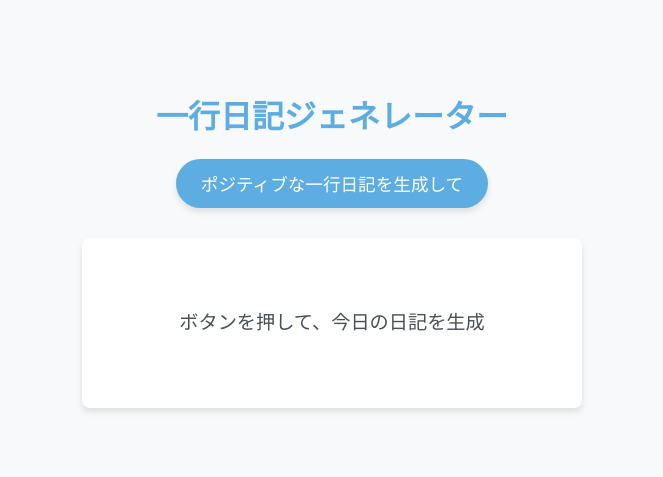
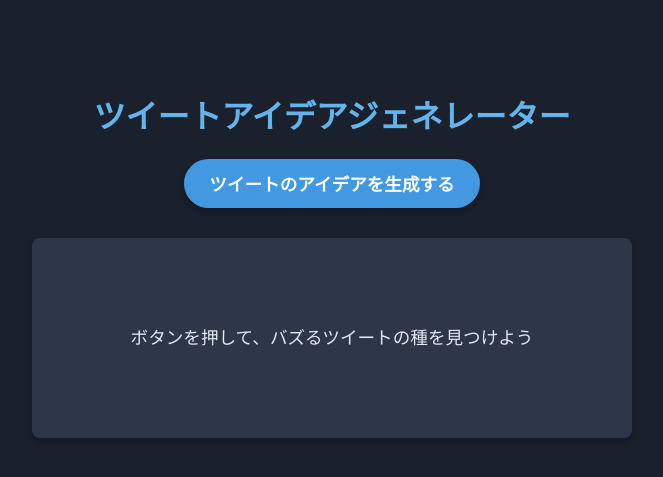
Before and after one commit to Keiichiro512/Generative-AI, a Flask app: page / in a window 1280 px wide. Shown: the top 477 px of the page, without its empty margins (308-971 px from the left). Run offline with Flask 3, Linux system fonts and the light colour scheme.

Commit message:
ツイートアイデアジェネレーター機能を追加

```diff
--- a/app.py
+++ b/app.py
@@ -19,10 +19,21 @@ def index():
     return render_template('index.html')
 
 @app.route('/generate', methods=['POST'])
-def generate_diary():
+def generate_tweet_idea():
     try:
-        # AIへの指示（プロンプト）を「一行日記」用に変更
-        prompt = "架空の人物になりきって、今日あった素晴らしい出来事や感じたことを、ポジティブな一行日記として生成してください。読んだ人が少し元気になれるような、心温まる内容でお願いします。"
+        # AIへの指示（プロンプト）を「ツイートアイデア」用に変更
+        prompt = """
+あなたは人気のテック系インフルエンサーです。
+「プログラミング学習」をテーマにした、多くの人に「いいね」や「リポスト」をしてもらえそうな、面白くて役立つツイートのアイデアを1つだけ生成してください。
+
+フォーマットは必ず以下のようにしてください。
+
+【ツイート案】
+(ここに140字程度のツイート本文)
+
+【ハッシュタグ案】
+#プログラミング学習 #駆け出しエンジニアと繋がりたい
+"""
 
         response = model.generate_content(prompt)
 
@@ -31,7 +42,7 @@ def generate_diary():
         return jsonify({'result': formatted_response})
 
     except Exception as e:
-        print(f"日記生成中にエラー: {e}")
+        print(f"ツイートアイデア生成中にエラー: {e}")
         return jsonify({'error': str(e)}), 500
 
 if __name__ == '__main__':
--- a/templates/index.html
+++ b/templates/index.html
@@ -3,24 +3,67 @@
 <head>
     <meta charset="UTF-8">
     <meta name="viewport" content="width=device-width, initial-scale=1.0">
-    <title>一行日記ジェネレーター</title>
+    <title>ツイートアイデアジェネレーター</title>
     <style>
-        body { font-family: 'Hiragino Kaku Gothic ProN', 'Meiryo', sans-serif; text-align: center; margin-top: 50px; background-color: #f8f9fa; color: #495057; }
-        h1 { color: #5dade2; }
-        #container { max-width: 500px; margin: 0 auto; padding: 20px; }
-        button { padding: 12px 25px; font-size: 1.1em; color: #fff; background-color: #5dade2; border: none; border-radius: 25px; cursor: pointer; transition: background-color 0.3s; box-shadow: 0 4px 6px rgba(0,0,0,0.1); }
-        button:hover { background-color: #3498db; }
-        #result-container { margin-top: 30px; padding: 25px; background-color: #fff; border-radius: 8px; min-height: 120px; line-height: 1.8; text-align: center; box-shadow: 0 4px 6px rgba(0,0,0,0.1); white-space: pre-wrap; display: flex; align-items: center; justify-content: center; font-size: 1.2em;}
-        #loading { display: none; color: #7f8c8d; }
+        body {
+            font-family: -apple-system, BlinkMacSystemFont, 'Segoe UI', Roboto, 'Helvetica Neue', Arial, sans-serif;
+            text-align: center;
+            margin-top: 50px;
+            background-color: #1a202c; /* ダークな背景色 */
+            color: #e2e8f0; /* 明るい文字色 */
+        }
+        h1 {
+            color: #63b3ed; /* 明るい青 */
+        }
+        #container {
+            max-width: 600px;
+            margin: 0 auto;
+            padding: 20px;
+        }
+        button {
+            padding: 12px 25px;
+            font-size: 1.1em;
+            font-weight: bold;
+            color: #fff;
+            background-color: #4299e1; /* 少し濃い青 */
+            border: none;
+            border-radius: 25px;
+            cursor: pointer;
+            transition: background-color 0.3s, transform 0.2s;
+            box-shadow: 0 4px 6px rgba(0, 0, 0, 0.2);
+        }
+        button:hover {
+            background-color: #3182ce;
+            transform: translateY(-2px);
+        }
+        #result-container {
+            margin-top: 30px;
+            padding: 25px;
+            background-color: #2d3748; /* 背景より少し明るいダーク色 */
+            border-radius: 8px;
+            min-height: 150px;
+            line-height: 1.8;
+            text-align: left; /* ツイートなので左寄せに */
+            box-shadow: 0 4px 6px rgba(0, 0, 0, 0.2);
+            white-space: pre-wrap;
+            display: flex;
+            align-items: center;
+            justify-content: center;
+            font-size: 1.1em;
+        }
+        #loading {
+            display: none;
+            color: #a0aec0;
+        }
     </style>
 </head>
 <body>
     <div id="container">
-        <h1>一行日記ジェネレーター</h1>
-        <button id="generate-btn">ポジティブな一行日記を生成して</button>
+        <h1>ツイートアイデアジェネレーター</h1>
+        <button id="generate-btn">ツイートのアイデアを生成する</button>
 
         <div id="result-container">
-            <p id="result-text">ボタンを押して、今日の日記を生成</p>
+            <p id="result-text">ボタンを押して、バズるツイートの種を見つけよう</p>
             <p id="loading">生成中...</p>
         </div>
     </div>
@@ -36,10 +79,7 @@
             button.disabled = true;
 
             try {
-                const response = await fetch('/generate', {
-                    method: 'POST'
-                });
-
+                const response = await fetch('/generate', { method: 'POST' });
                 const data = await response.json();
 
                 if (data.result) {
```
